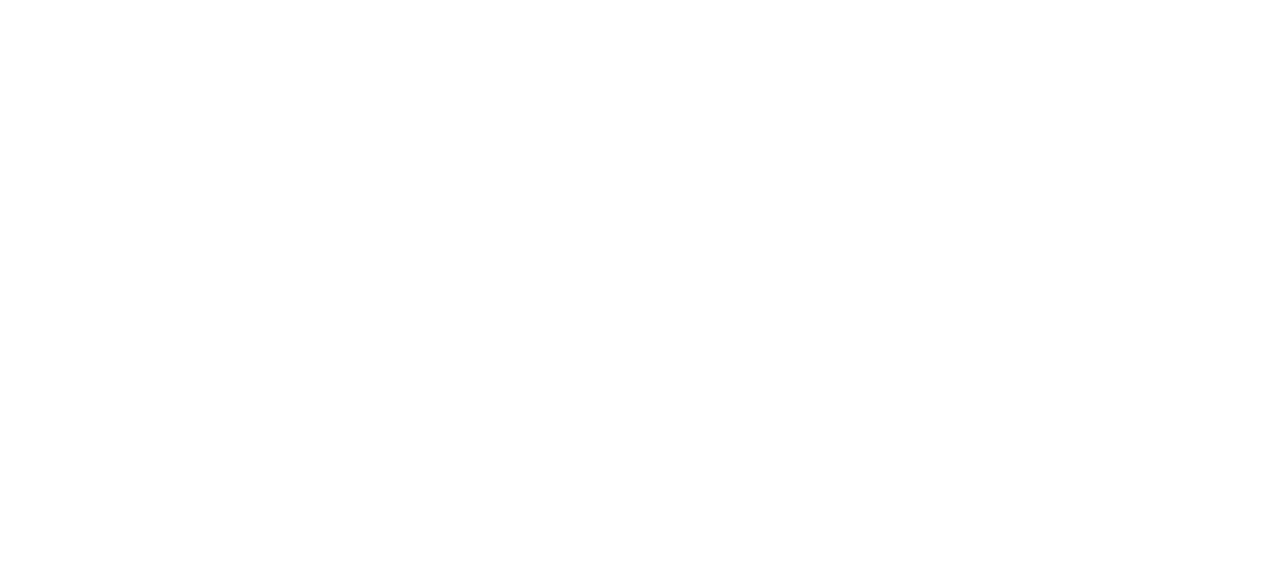
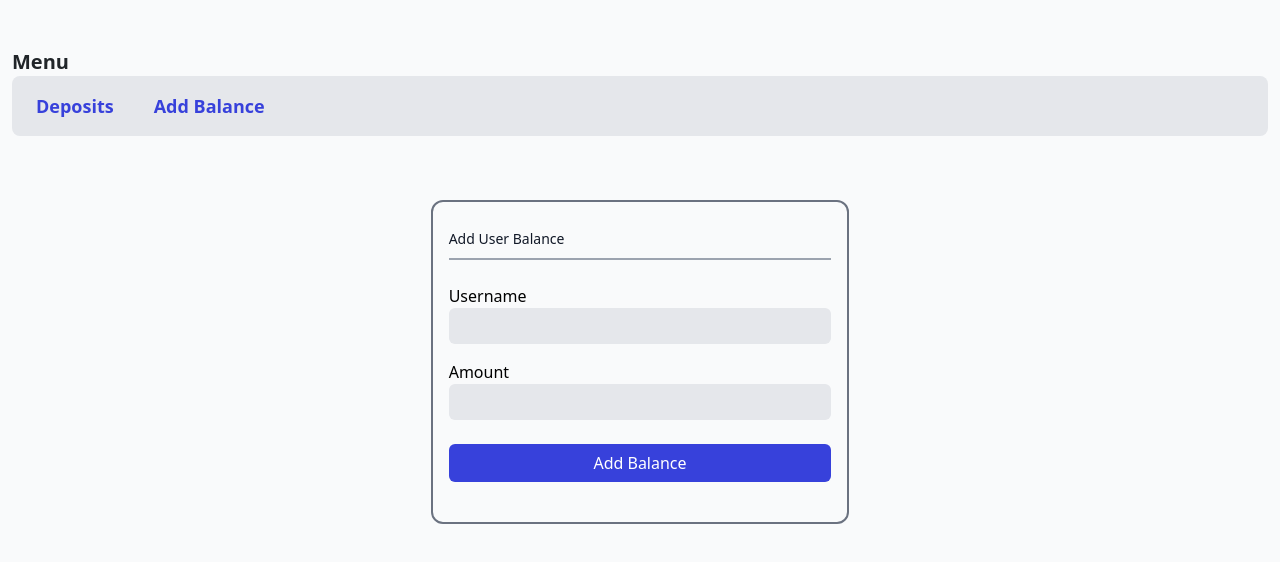
Before and after one commit to Sheriff10/blockvest, a React (Create React App) app: page /dashboard/add-balance in a window 1280 px wide. Before the commit this address had no page. Shown: the top 562 px of the page. Built offline with nearby package versions, Linux system fonts and the light colour scheme; sample sign-in values are in the browser's storage.

Commit message:
added update balance page

```diff
--- a/package.json
+++ b/package.json
@@ -13,6 +13,7 @@
     "react": "^18.2.0",
     "react-dom": "^18.2.0",
     "react-icons": "^4.12.0",
+    "react-query": "^3.39.3",
     "react-router-dom": "^6.20.0",
     "react-scripts": "5.0.1",
     "tailwindcss": "^3.3.5",
--- a/src/App.css
+++ b/src/App.css
@@ -16,3 +16,6 @@
   padding: 20px 10px;
   border-bottom: 1px solid rgb(103 232 249 / var(--tw-bg-opacity));
 }
+.btn.bg-pri:hover {
+  background: #2e37ba;
+}
--- a/src/App.js
+++ b/src/App.js
@@ -11,6 +11,7 @@
 import Signin from "./container/Auth/Signin";
 import Signup from "./container/Auth/Signup";
 import AdminDashboard from "./container/Admin/Admin";
+import AddBalance from "./container/Admin/AddBalance";
 
 function App() {
    // window.api = "http://localhost:5000";
@@ -35,6 +36,7 @@
 
             {/* Admin */}
             <Route path="/dashboard/admin" element={<AdminDashboard />} />
+            <Route path="/dashboard/add-balance/" element={<AddBalance />} />
          </Routes>
       </div>
    );
--- /dev/null
+++ b/src/container/Admin/AddBalance.jsx
@@ -0,0 +1,86 @@
+import React, { useState } from "react";
+import AdminHeader from "./components/AdminHeader";
+import postHandler from "../../utils/postHandler";
+
+export default function AddBalance() {
+   const [username, setUsername] = useState("");
+   const [amount, setAmount] = useState("");
+   const [isLoading, setIsLoading] = useState(false);
+
+   const handleSubmit = async (e) => {
+      e.preventDefault();
+      const postData = { username, amount };
+
+      try {
+         setIsLoading(true); // Set loading to true when the request is initiated
+         const response = await postHandler(
+            "/admin/update-balance",
+            postData,
+            true
+         );
+         alert("balance added successfully")
+         console.log(response);
+      } catch (error) {
+         alert("Username does not exist")
+         console.log(error);
+      } finally {
+         setIsLoading(false); // Set loading back to false after the request is complete
+      }
+   };
+
+   return (
+      <div className="bg-gray-50 min-h-[100vh]">
+         <br />
+         <br />
+         <div className="container">
+            <AdminHeader />
+         </div>
+         <div className="container py-16">
+            <div className="col-lg-4 col-md-6 p-3 rounded-xl mx-auto border-gray-500 border-2 text-black">
+               <div className="heading mb-4 border-b-2 border-gray-400 py-2">
+                  <span className="text-sm text-gray-900">
+                     Add User Balance
+                  </span>{" "}
+                  <br />
+               </div>
+
+               <div className="wrap">
+                  <form onSubmit={handleSubmit}>
+                     <div className="form-group mb-3">
+                        <span>Username</span>
+                        <input
+                           type="text"
+                           className="form-control bg-gray-200 border-0 focus:bg-gray-50 text-gray-900 focus:text-black"
+                           value={username}
+                           onChange={(e) => setUsername(e.target.value)}
+                           min="10"
+                           required
+                        />
+                     </div>
+
+                     <div className="form-group mb-3">
+                        <span>Amount</span>
+                        <input
+                           type="number"
+                           className="form-control bg-gray-200 border-0 focus:bg-gray-50 text-gray-900 focus:text-black"
+                           value={amount}
+                           onChange={(e) => setAmount(e.target.value)}
+                           required
+                        />
+                     </div>
+
+                     <div className="btn-wrap my-4">
+                        <button
+                           className="btn bg-pri text-white w-full"
+                           disabled={isLoading}
+                        >
+                           {isLoading ? "Adding Balance..." : "Add Balance"}
+                        </button>
+                     </div>
+                  </form>
+               </div>
+            </div>
+         </div>
+      </div>
+   );
+}
--- a/src/container/Admin/Admin.jsx
+++ b/src/container/Admin/Admin.jsx
@@ -1,9 +1,11 @@
 // Dashboard.js
 import React, { useEffect, useState } from "react";
+import { NavLink } from "react-router-dom";
 import getHandler from "../../utils/getHandler";
 import logout from "../../utils/logout";
 import postHandler from "../../utils/postHandler";
 import Login from "./Auth/login";
+import AdminHeader from "./components/AdminHeader";
 
 const AdminDashboard = () => {
    const [deposits, setDeposits] = useState([]);
@@ -34,31 +36,17 @@
       }
    };
    return (
-      <div className="bg-gray-950 min-h-[100vh]">
-        <Login />
+      <div className="bg-gray-50 min-h-[100vh]">
          {" "}
          <br />
          <br />
          <div className="container">
-            <nav className=" bg-gray-900 p-3">
-               <ul className="flex">
-                  <li className="mr-6">
-                     <a href="#" className="text-blue-500 hover:text-blue-800">
-                        Link 1
-                     </a>
-                  </li>
-                  <li>
-                     <a href="#" className="text-blue-500 hover:text-blue-800">
-                        Link 2
-                     </a>
-                  </li>
-               </ul>
-            </nav>
+            <AdminHeader />
 
             <div className="table-responsive shadow-md rounded my-6">
                <table className="min-w-max w-full table-auto">
                   <thead>
-                     <tr className="bg-gray-900 text-gray-300 uppercase text-sm leading-normal">
+                     <tr className="bg-gray-200 text-gray-300 uppercase text-sm leading-normal">
                         <th className="py-3 px-6 text-left">User</th>
                         <th className="py-3 px-6 text-left">Amount</th>
                         <th className="py-3 px-6 text-left">Date</th>
--- a/src/container/Admin/Auth/login.jsx
+++ b/src/container/Admin/Auth/login.jsx
@@ -20,7 +20,7 @@
    return (
       <>
          {isAdmin !== "true" && (
-            <div className="login fixed top-0 bottom-0 right-0 left-0 bg-gray-950">
+            <div className="login z-10 fixed top-0 bottom-0 right-0 left-0 bg-gray-950">
                <div className="container">
                   <div className="row justify-content-center items-center min-h-[100vh]">
                      <div className="col-lg-4 col-md-8 d-flex align-items-center  ">
--- /dev/null
+++ b/src/container/Admin/components/AdminHeader.jsx
@@ -0,0 +1,32 @@
+import React from "react";
+import { NavLink } from "react-router-dom";
+import Login from "../Auth/login";
+
+export default function AdminHeader() {
+   return (
+      <>
+        <Login />
+         <span className="text-xl font-bold">Menu</span>
+         <nav className=" bg-gray-200 rounded-lg p-3">
+            <ul className="flex">
+               <li className="mr-6 text-lg font-bold">
+                  <NavLink
+                     to="/dashboard/admin/"
+                     className="text-pri p-2 hover:text-blue-800"
+                  >
+                     Deposits
+                  </NavLink>
+               </li>
+               <li>
+                  <NavLink
+                     to="/dashboard/add-balance/"
+                     className="text-pri p-2 hover:text-blue-800 text-lg font-bold"
+                  >
+                     Add Balance
+                  </NavLink>
+               </li>
+            </ul>
+         </nav>
+      </>
+   );
+}
```
Also changed, not shown: 1 other file (tests, documents, lock files or other folders).
